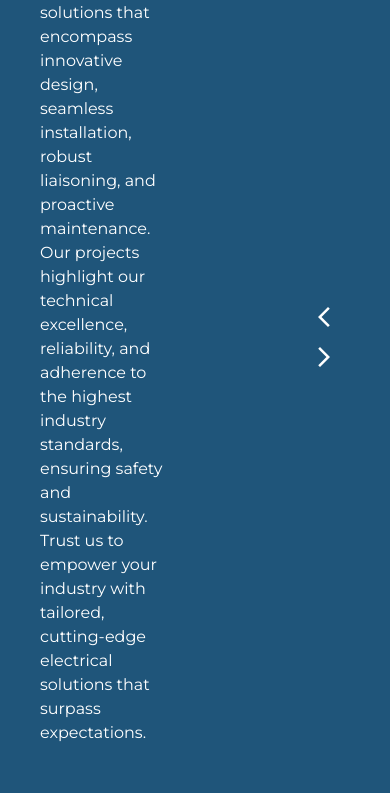
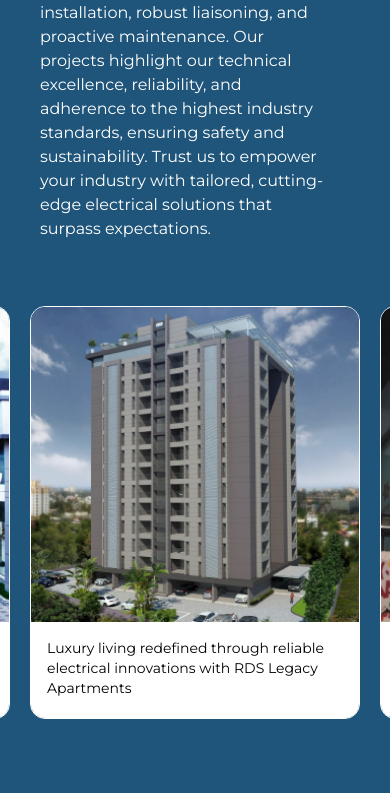
Before and after one commit to samstyles17/electra-webapp, a React (Vite) app: page / in a window 390 px wide. Shown: the part 3280-4073 px from the top of the page. Built offline with nearby package versions, Linux system fonts and the light colour scheme.

Commit message:
fixed home portfolio responsiveness

```diff
--- a/src/components/HomePortfolio.jsx
+++ b/src/components/HomePortfolio.jsx
@@ -17,7 +17,7 @@ import transformingMobility from '../assets/img/portfolio_card5.png';
 // Import your divider and separator images
 import textDivider from '../assets/img/portfolio_text_divider.png';
 import textSeparator from '../assets/img/portfolio_text_separator.png';
-import { color } from 'framer-motion';
+// import { color } from 'framer-motion';
 
 
 const theme = createTheme({
@@ -107,7 +107,8 @@ const PortfolioSection = () => {
         <Typography sx={{ flex: 1, marginRight: '20px' }}>
           We deliver comprehensive electrical solutions that encompass innovative design, seamless installation, robust liaisoning, and proactive maintenance. Our projects highlight our technical excellence, reliability, and adherence to the highest industry standards, ensuring safety and sustainability. Trust us to empower your industry with tailored, cutting-edge electrical solutions that surpass expectations.
         </Typography>
-        <Box sx={{marginLeft: '120px'}}>
+        {!isSmallScreen && (
+          <Box sx={{marginLeft: '120px'}}>
           <IconButton onClick={() => handleCardNav('prev')} sx={{ color: 'white' }}>
             <ArrowBackIosNewIcon />
           </IconButton>
@@ -115,6 +116,7 @@ const PortfolioSection = () => {
             <ArrowForwardIosIcon />
           </IconButton>
         </Box>
+        )}
       </Box>
 
       <Box className="portfolio-card-carousel" sx={{
@@ -171,7 +173,18 @@ const PortfolioSection = () => {
         </Box>
 
 
-        </Box>
+      </Box>
+
+      {isSmallScreen && (
+        <Box sx={{ display: 'flex', justifyContent: 'center', marginTop: '20px' }}>
+        <IconButton onClick={() => handleCardNav('prev')} sx={{ color: 'white' }}>
+          <ArrowBackIosNewIcon />
+        </IconButton>
+        <IconButton onClick={() => handleCardNav('next')} sx={{ color: 'white' }}>
+          <ArrowForwardIosIcon />
+        </IconButton>
+      </Box>
+      )}
 
         <Box className="portfolio-headline-carousel" sx={{
           position: 'relative',
```
